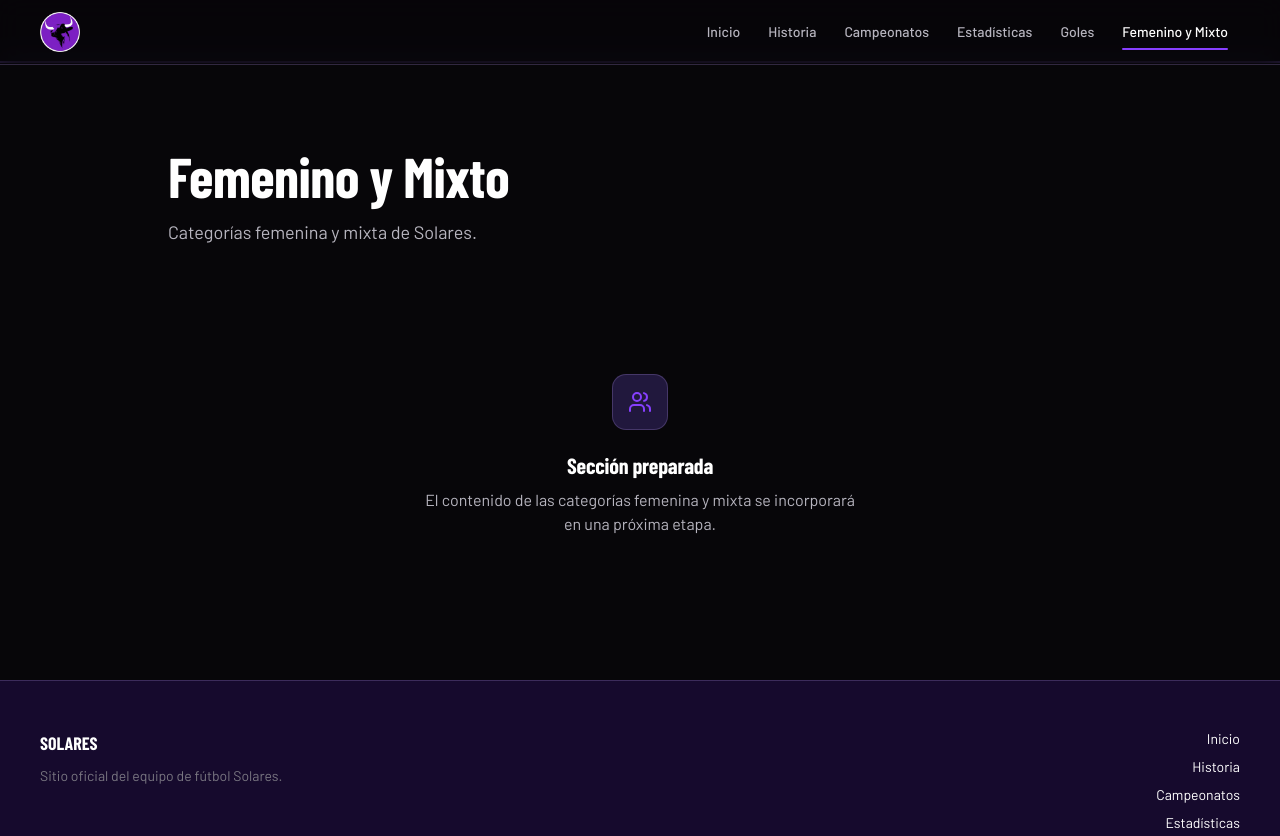
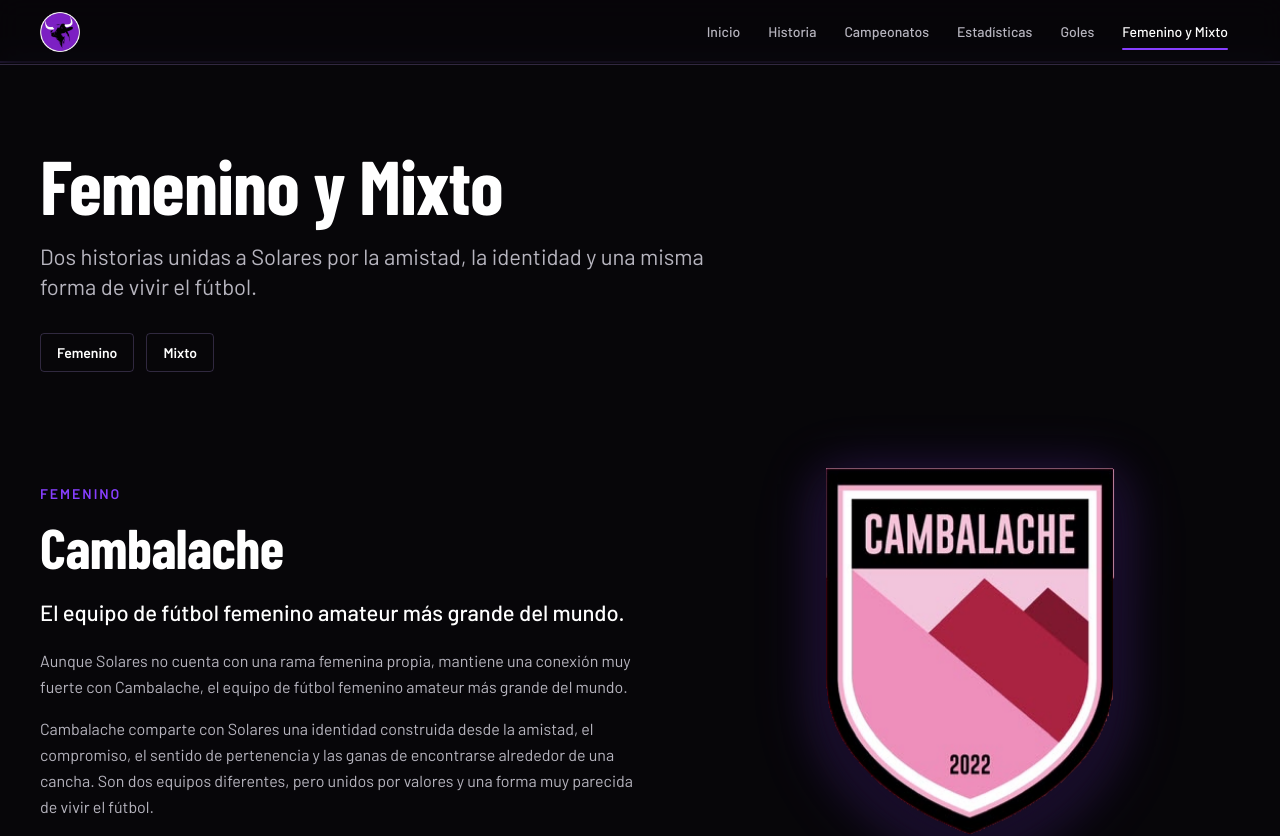
Before and after one commit to lminervino18/solares-web, a React (Vite) app: page /femenino-mixto in a window 1280 px wide. Shown: the top 836 px of the page. Built offline with nearby package versions, Linux system fonts and the light colour scheme; no server answers.

Commit message:
feat(women): render the women and mixed page from its manifest

```diff
--- a/src/pages/WomenAndMixedPage/WomenAndMixedPage.tsx
+++ b/src/pages/WomenAndMixedPage/WomenAndMixedPage.tsx
@@ -1,39 +1,55 @@
-import { Users } from 'lucide-react'
-
 import { routes } from '@/constants/routes'
 import { Seo } from '@/components/seo/Seo/Seo'
 import { PageLayout } from '@/components/layout/PageLayout/PageLayout'
 import { Container } from '@/components/layout/Container/Container'
 import { Heading } from '@/components/primitives/Heading/Heading'
 import { Text } from '@/components/primitives/Text/Text'
-import { EmptyState } from '@/components/feedback/EmptyState/EmptyState'
+import { CambalacheSection } from '@/features/womenAndMixed/CambalacheSection'
+import { CambalaresSection } from '@/features/womenAndMixed/CambalaresSection'
+
+const sectionLinks = [
+  { label: 'Femenino', href: '#femenino' },
+  { label: 'Mixto', href: '#mixto' },
+]
 
 export function WomenAndMixedPage() {
   return (
     <>
       <Seo
-        title="Femenino y Mixto"
-        description="Equipos femenino y mixto de Solares."
+        title="Femenino y Mixto de Solares"
+        description="Conocé la relación de Solares con Cambalache y la historia de Cambalares, la fusión de ambos equipos en el fútbol mixto."
         canonicalPath={routes.womenAndMixed}
       />
 
       <PageLayout>
-        <Container>
+        <Container size="wide">
           <header className="max-w-2xl">
-            <Heading as="h1" size="display-md">
+            <Heading as="h1" size="display-lg">
               Femenino y Mixto
             </Heading>
-            <Text size="lg" tone="secondary" className="mt-3">
-              Categorías femenina y mixta de Solares.
+            <Text size="xl" tone="secondary" leading="snug" className="mt-4">
+              Dos historias unidas a Solares por la amistad, la identidad y una misma forma de vivir
+              el fútbol.
             </Text>
           </header>
 
-          <EmptyState
-            className="mt-16"
-            icon={Users}
-            title="Sección preparada"
-            description="El contenido de las categorías femenina y mixta se incorporará en una próxima etapa."
-          />
+          <nav aria-label="Secciones de la página" className="mt-8">
+            <ul className="flex flex-wrap gap-3">
+              {sectionLinks.map((link) => (
+                <li key={link.href}>
+                  <a
+                    href={link.href}
+                    className="inline-flex rounded-(--radius-sm) border border-line px-4 py-2 text-[length:var(--font-size-sm)] font-semibold text-secondary transition-colors hover:border-line-strong hover:text-primary focus-visible:ring-2 focus-visible:ring-(--color-focus-ring) focus-visible:ring-offset-2 focus-visible:ring-offset-(--color-canvas) focus-visible:outline-none"
+                  >
+                    {link.label}
+                  </a>
+                </li>
+              ))}
+            </ul>
+          </nav>
+
+          <CambalacheSection />
+          <CambalaresSection />
         </Container>
       </PageLayout>
     </>
```
Also changed, not shown: 1 other file (tests, documents, lock files or other folders).
